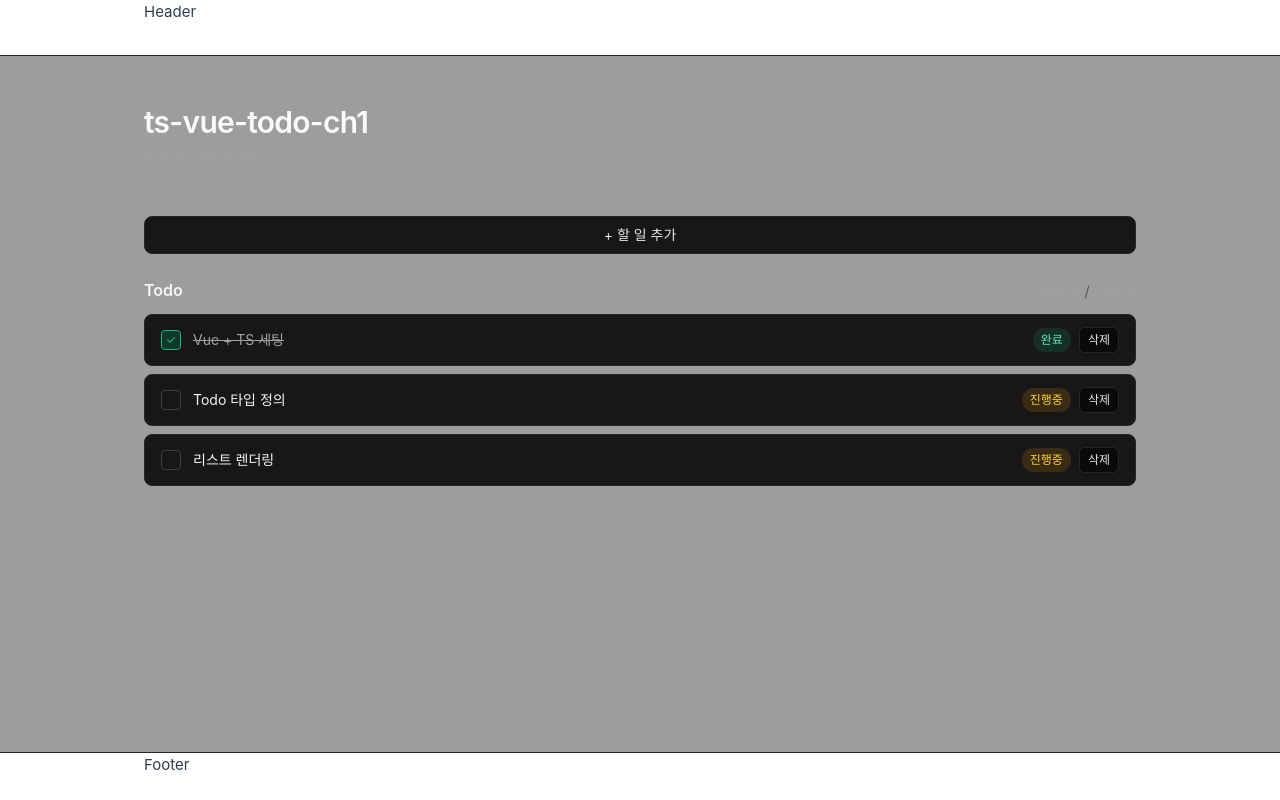
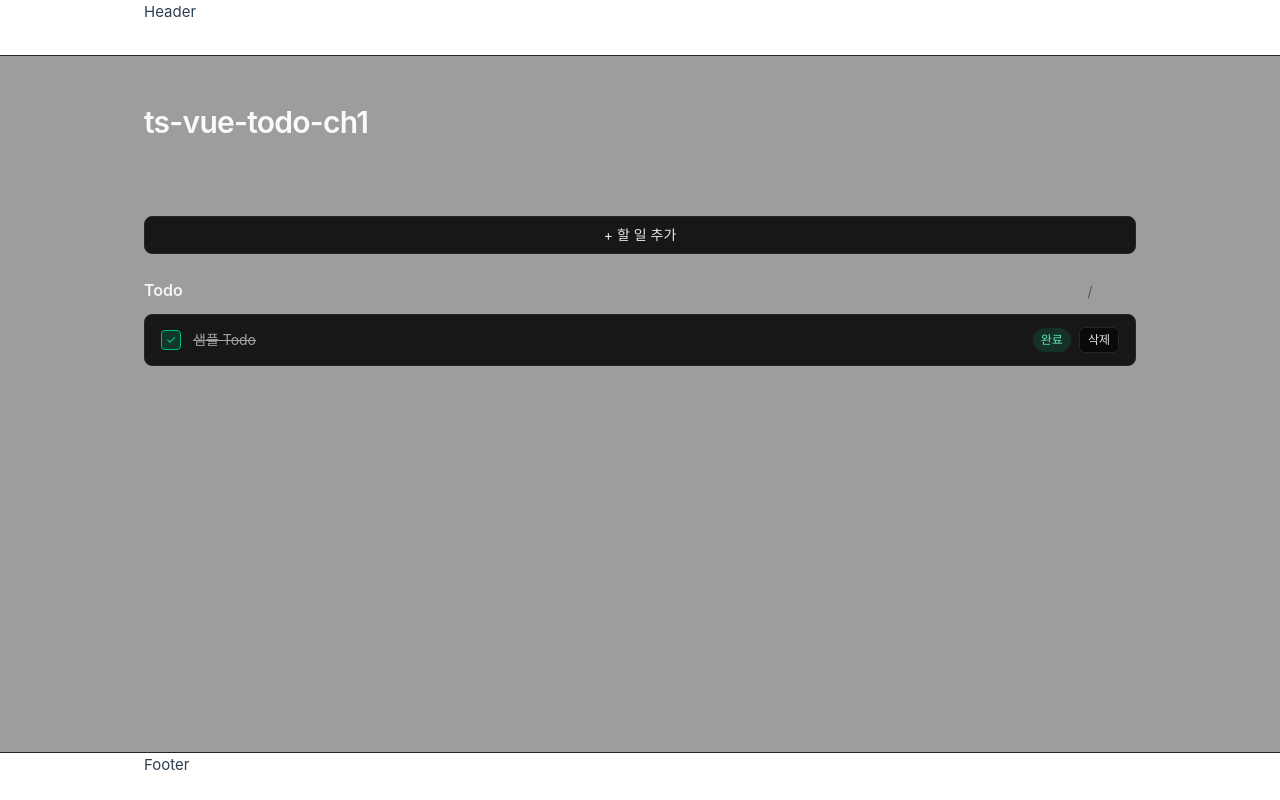
Before and after one commit to hey-anna-wp/ch1-ts-vue-todo, a Vue app: page / in a window 1280 px wide. Built offline with nearby package versions, Linux system fonts and the light colour scheme.

Commit message:
feat: Todo 상태 데이터 localStorage 저장 적용(#8)
- Todo 상태 데이터를 localStorage에 저장
- 초기 로드시 저장된 데이터 사용
- Todo 타입에 createdAt/updatedAt/deletedAt 필드 추가
- 데이터 타입 검증 및 예외 처리

```diff
--- a/src/data/todos.ts
+++ b/src/data/todos.ts
@@ -1,7 +1,12 @@
 import type { Todo } from "@/types/todo"
 
-export const todos: Todo[] = [
-  { id: "seed-1", title: "Vue + TS 세팅", done: true },
-  { id: "seed-2", title: "Todo 타입 정의", done: false },
-  { id: "seed-3", title: "리스트 렌더링", done: false },
+export const seedTodos: Todo[] = [
+  {
+    id: "seed-1",
+    title: "샘플 Todo",
+    done: true,
+    createdAt: Date.now(),
+    updatedAt: Date.now(),
+    deletedAt: null,
+  },
 ]
--- a/src/types/todo.ts
+++ b/src/types/todo.ts
@@ -2,4 +2,7 @@ export interface Todo {
   id: string
   title: string
   done: boolean
+  createdAt: number
+  updatedAt: number
+  deletedAt: number | null
 }
--- a/src/views/TodoPage.vue
+++ b/src/views/TodoPage.vue
@@ -1,29 +1,72 @@
 <script setup lang="ts">
-import { computed, ref } from "vue"
-import { todos as seedTodos } from "@/data/todos"
+import { computed, ref, watch } from "vue"
+import { seedTodos } from "@/data/todos"
 import TodoList from "@/components/todo/TodoList.vue"
 import PageHeader from "@/components/common/PageHeader.vue"
 import TodoAddForm from "@/components/todo/TodoAddForm.vue"
 import TodoAddButton from "@/components/todo/TodoAddButton.vue"
 import type { Todo } from "@/types/todo"
 
-const todos = ref<Todo[]>(seedTodos)
-const doneCount = computed(() => todos.value.filter((t) => t.done).length)
+const STORAGE_KEY = "vue-todo:v1"
+const isTodo = (v: any): v is Todo =>
+  v &&
+  typeof v.id === "string" &&
+  typeof v.title === "string" &&
+  typeof v.done === "boolean" &&
+  typeof v.createdAt === "number" &&
+  typeof v.updatedAt === "number" &&
+  (v.deletedAt === null || typeof v.deletedAt === "number")
+const loadTodos = (): Todo[] => {
+  try {
+    const raw = localStorage.getItem(STORAGE_KEY)
+    if (!raw) return seedTodos // 배포용이면 []로 바꿔도 됨
+    const parsed = JSON.parse(raw)
 
+    if (!Array.isArray(parsed)) return seedTodos
+    const filtered = parsed.filter(isTodo)
+    return filtered.length ? filtered : seedTodos
+  } catch (e) {
+    console.warn("[todo] failed to load from localStorage:", e)
+    return seedTodos
+  }
+}
+const saveTodos = (next: Todo[]) => {
+  try {
+    localStorage.setItem(STORAGE_KEY, JSON.stringify(next))
+  } catch (e) {
+    console.warn("[todo] failed to save to localStorage:", e)
+  }
+}
+
+// state
+const todos = ref<Todo[]>(loadTodos())
+watch(todos, (next) => saveTodos(next), { deep: true, flush: "post" })
+
+// derived state
+const doneCount = computed(() => todos.value.filter((t) => t.deletedAt === null && t.done).length)
+
+// ui state
 const isFormOpen = ref(false)
 const setFormOpen = (v: boolean) => (isFormOpen.value = v)
 
-// id 생성 (데모용)
-const nextId = () => crypto.randomUUID()
+// utils
+const nextId = () => (crypto.randomUUID ? crypto.randomUUID() : `id-${Date.now()}-${Math.random()}`)
+const now = () => Date.now()
 
+// actions
 const addTodo = (title: string) => {
   const trimmed = title.trim()
   if (!trimmed) return
+
+  const ts = now()
 
   const newTodo: Todo = {
     id: nextId(),
     title: trimmed,
     done: false,
+    createdAt: ts,
+    updatedAt: ts,
+    deletedAt: null,
   }
 
   todos.value = [newTodo, ...todos.value]
@@ -31,12 +74,12 @@ const addTodo = (title: string) => {
 }
 
 const toggleTodo = (id: Todo["id"]) => {
-  todos.value = todos.value.map((t) => (t.id === id ? { ...t, done: !t.done } : t))
+  const ts = now() // time stamp
+  todos.value = todos.value.map((t) => (t.id === id ? { ...t, done: !t.done, updatedAt: ts } : t))
 }
 
-const removeTodo = (id: Todo["id"]) => {
-  todos.value = todos.value.filter((t) => t.id !== id)
-}
+// Day1에서는 완전삭제 유지 (Day3부터 deletedAt으로 "휴지통" 처리로 변경)
+const removeTodo = (id: Todo["id"]) => (todos.value = todos.value.filter((t) => t.id !== id))
 </script>
 
 <template>
```
